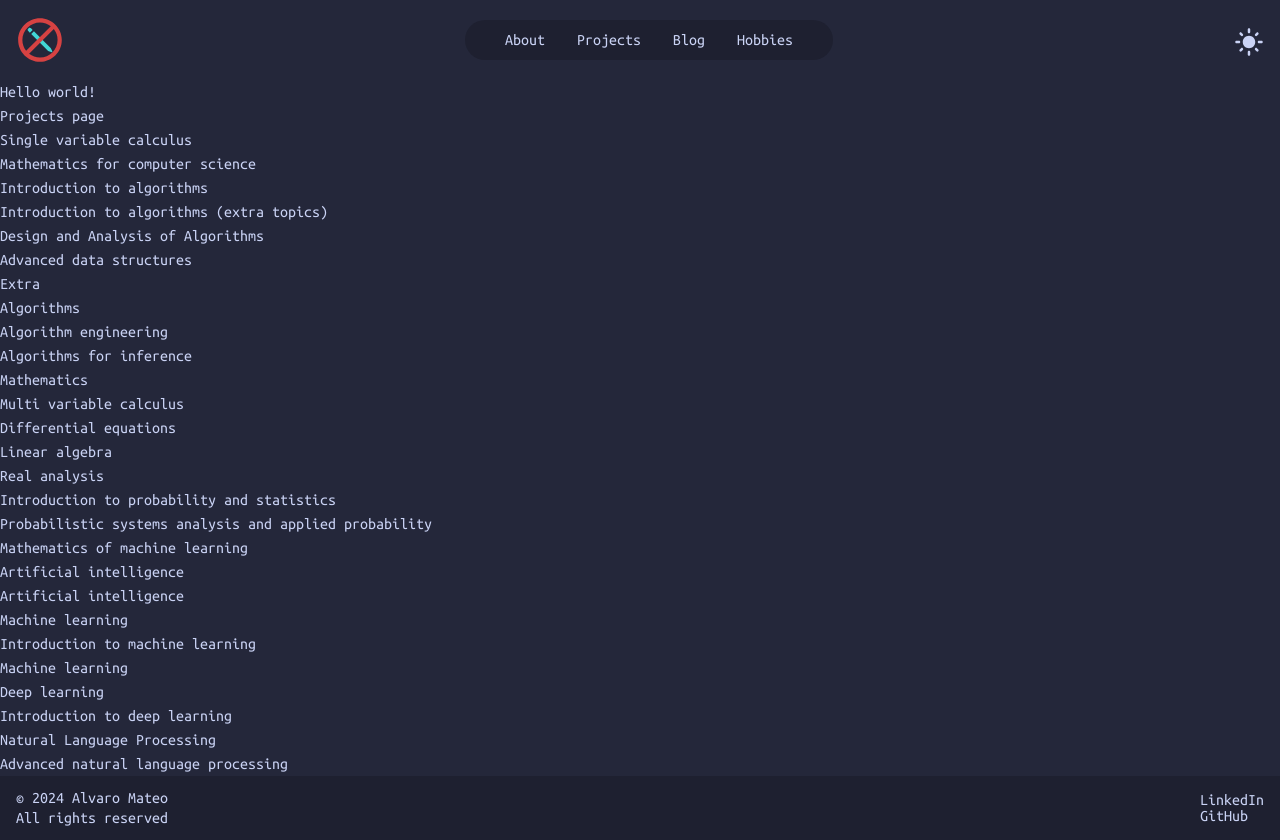
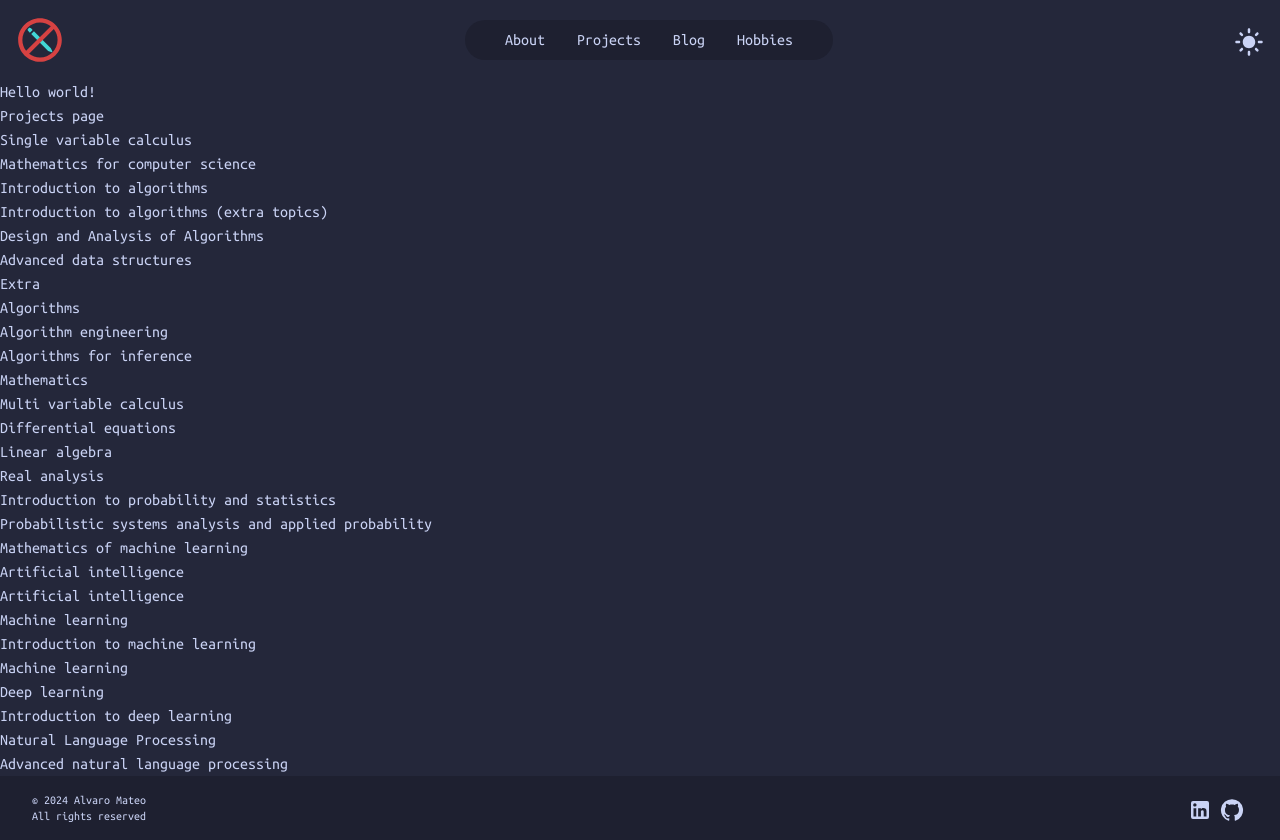
Before and after one commit to alvaromateo/noartdev, a Next.js app: page /en/projects in a window 1280 px wide. Built offline with nearby package versions, Linux system fonts and the light colour scheme.

Commit message:
Finish footer styles and add social icons links

```diff
--- a/src/app/globals.css
+++ b/src/app/globals.css
@@ -96,5 +96,5 @@
   margin-top: 0px;
   margin-bottom: 0px;
   height: var(--footer-height);
-  padding: 0.5rem 1rem
+  padding: 0.5rem 2rem
 }
--- a/src/components/footer/footer.tsx
+++ b/src/components/footer/footer.tsx
@@ -1,17 +1,15 @@
+import SocialIcons from "./social-icons";
+
 export default function Footer() {
     return (
       <footer className={`
-        footer bg-mantle flex justify-between align-middle
-        text-xs/3 md:text-base/4
+        footer bg-mantle flex justify-between align-middle text-xs/4
       `}>
         <div className='my-auto'>
-          <p className='mb-1'>© 2024 Alvaro Mateo</p>
+          <p>© 2024 Alvaro Mateo</p>
           <p>All rights reserved</p>
         </div>
-        <ul className='flex flex-col my-auto'>
-          <li>LinkedIn</li>
-          <li>GitHub</li>
-        </ul>
+        <SocialIcons/>
       </footer>
     )
   }
--- /dev/null
+++ b/src/components/footer/social-icons.tsx
@@ -0,0 +1,22 @@
+import LinkedInIcon from '@mui/icons-material/LinkedIn';
+import GitHubIcon from '@mui/icons-material/GitHub';
+import Link from 'next/link'
+
+export default function SocialIcons() {
+  return (
+    <div className='flex flex-row justify-evenly my-auto'>
+      <div className='px-1 text-2xl'>
+        <Link href={{ pathname: 'https://www.linkedin.com/in/alvaromateoalvarez/' }}
+          target='_blank' rel='noopener noreferrer'>
+          <LinkedInIcon fontSize='inherit'/>
+        </Link>
+      </div>
+      <div className='px-1 text-2xl'>
+        <Link href={{ pathname: 'https://github.com/alvaromateo' }}
+          target='_blank' rel='noopener noreferrer'>
+          <GitHubIcon fontSize='inherit'/>
+        </Link>
+      </div>
+    </div>
+  )
+}
```
